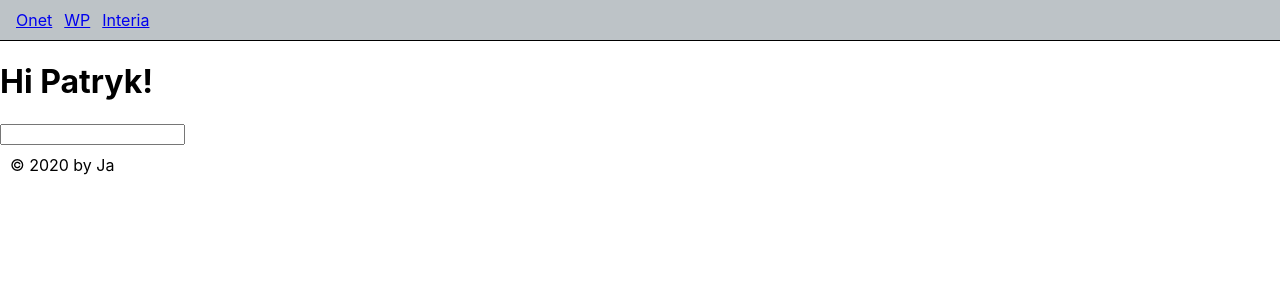
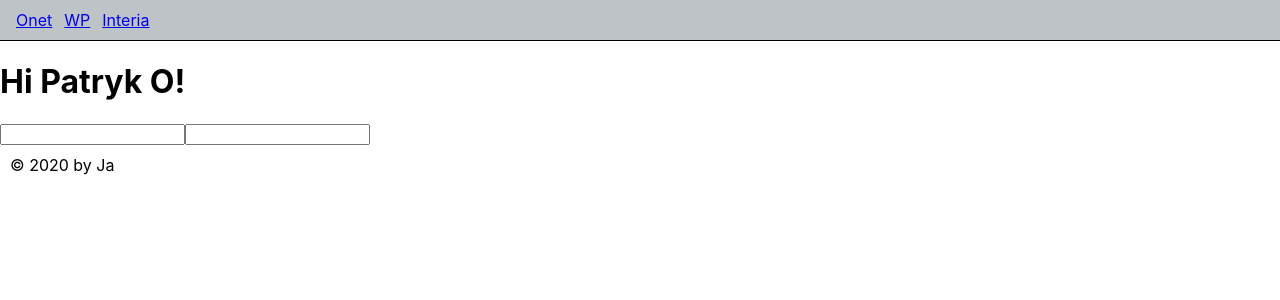
Before and after one commit to patrykomiotek/pd-react-app, a React (Create React App) app: page / in a window 1280 px wide. Shown: the top 300 px of the page. Built offline with nearby package versions, Linux system fonts and the light colour scheme.

Commit message:
second field

```diff
--- a/src/App.js
+++ b/src/App.js
@@ -7,8 +7,16 @@ import Footer from './components/Footer';
 
 function App() {
   const [name, setName] = useState('Patryk');
+  const [surname, setSurname] = useState('O');
+
   const handleChange = (event) => {
-    setName(event.target.value);
+    const name = event.target.name;
+    const value = event.target.value;
+    if (name === 'name') { // TODO: refactor
+      setName(value);
+    } else if (name === 'surname') {
+      setSurname(value);
+    }
   };
   return (
     <div className="App">
@@ -18,8 +26,15 @@ function App() {
         <Link url="https://interia.pl">Interia</Link>
       </Menu>
       <div>
-        <h1>Hi {name}!</h1>
-        <input type="text" onChange={handleChange} />
+        <h1>Hi {name} {surname}!</h1>
+        <input
+          type="text"
+          name="name"
+          onChange={handleChange} />
+        <input
+          type="text"
+          name="surname"
+          onChange={handleChange} />
       </div>
       <Footer />
     </div>
```
